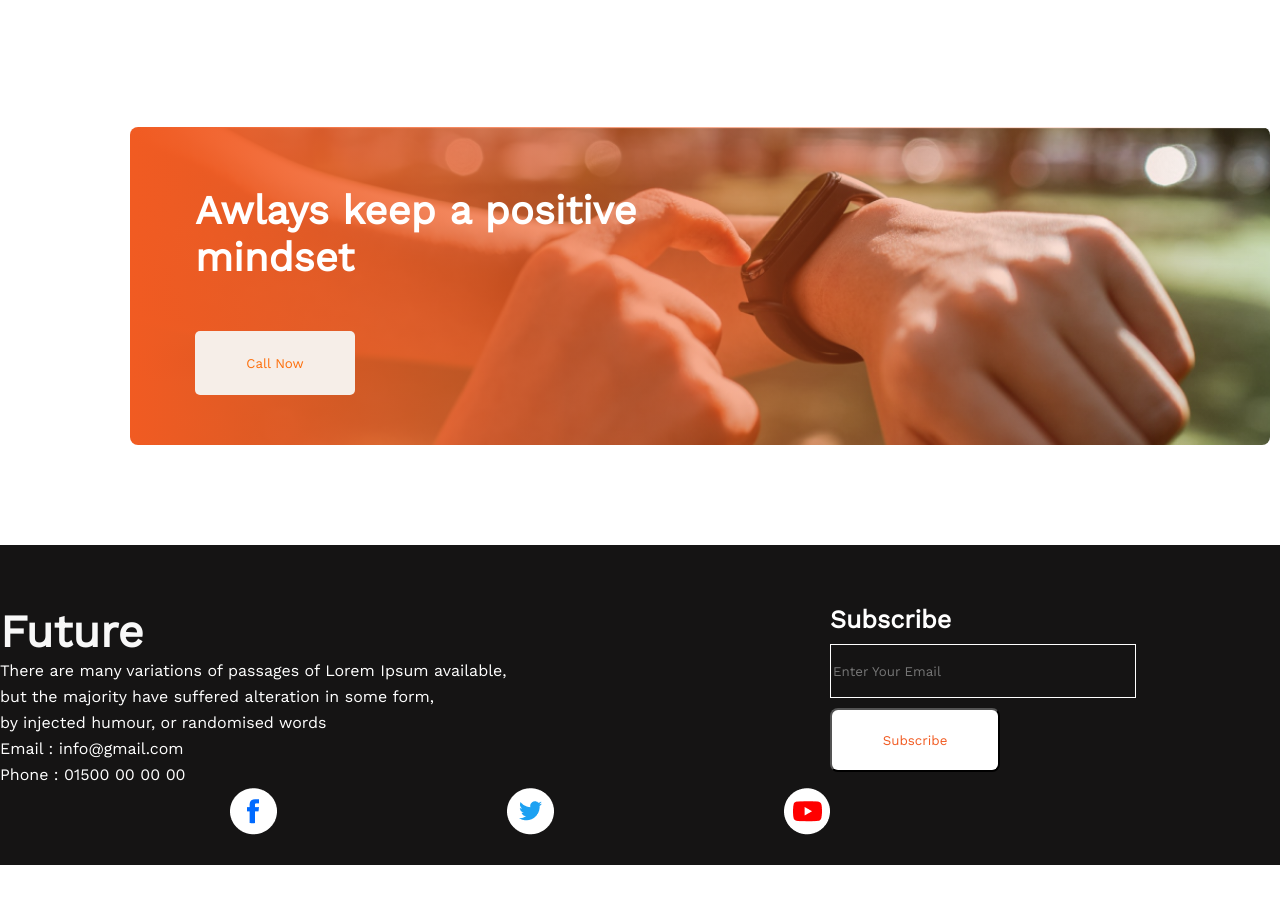
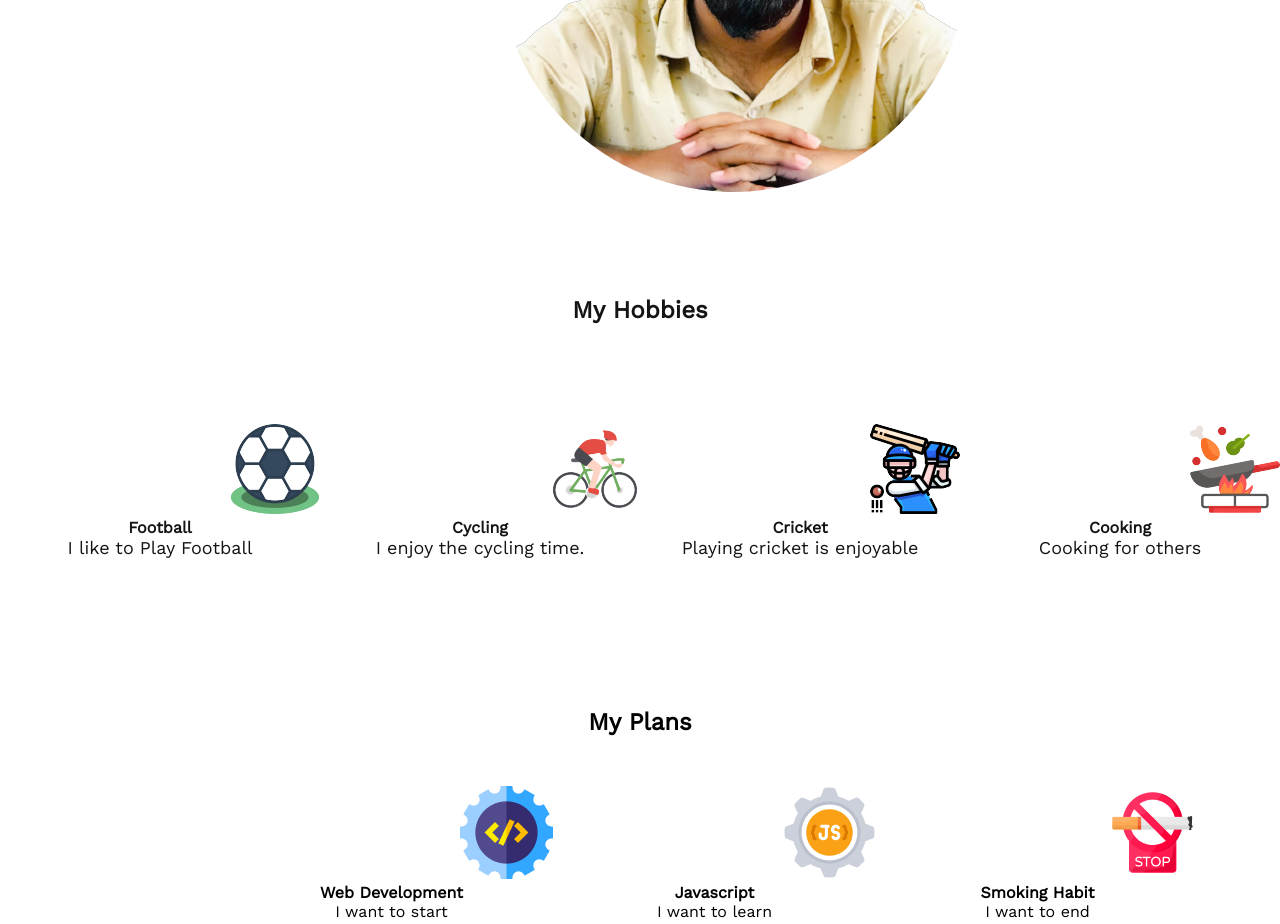
Before and after one commit to tarekulislam58/assignment-no-one, a plain HTML site: page index.html in a window 1280 px wide. Shown: the part 2050-2974 px from the top of the page. Before the commit the page ends 2915 px from the top, so only its background shows below. Drawn offline with nearby package versions, Linux system fonts and the light colour scheme.

Commit message:
added hobby

```diff
--- a/index.html
+++ b/index.html
@@ -1,21 +1,26 @@
 <!DOCTYPE html>
 <html lang="en">
+
 <head>
     <meta charset="UTF-8">
     <meta http-equiv="X-UA-Compatible" content="IE=edge">
     <meta name="viewport" content="width=device-width, initial-scale=1.0">
     <title>Assignment No.One</title>
     <!-- font link -->
-    <link rel="preconnect" href="https://fonts.googleapis.com"><link rel="preconnect" href="https://fonts.gstatic.com" crossorigin><link href="https://fonts.googleapis.com/css2?family=Open+Sans&family=Work+Sans&display=swap" rel="stylesheet">
+    <link rel="preconnect" href="https://fonts.googleapis.com">
+    <link rel="preconnect" href="https://fonts.gstatic.com" crossorigin>
+    <link href="https://fonts.googleapis.com/css2?family=Open+Sans&family=Work+Sans&display=swap" rel="stylesheet">
     <!-- css link -->
     <link rel="stylesheet" href="/styles/assignment.css">
+    <script src="https://kit.fontawesome.com/b3f938dee1.js" crossorigin="anonymous"></script>
 </head>
 
 <body>
     <header class="header">
 
         <h1 class="header-title">All Things Are Possible If You believe</h1>
-<p class="header-description">There are many variations of passages of Lorem Ipsum available, but the majority have suffered alteration in some form, by injected humour, or randomised words</p>
+        <p class="header-description">There are many variations of passages of Lorem Ipsum available, but the majority
+            have suffered alteration in some form, by injected humour, or randomised words</p>
 
         <input class="btn-p1" type="button" value="Contact Us">
 
@@ -29,7 +34,9 @@
                 </div>
                 <div class="description">
                     <h2 class="h-des">My failures of previous year</h2>
-<p class="p-des">Contrary to popular belief, Lorem Ipsum is not simply random text. It has roots in a piece of classical Latin literature from 45 BC, making it over 2000 years old. Richard McClintock.</p>
+                    <p class="p-des">Contrary to popular belief, Lorem Ipsum is not simply random text. It has roots in
+                        a piece of classical Latin literature from 45 BC, making it over 2000 years old. Richard
+                        McClintock.</p>
                     <ul>
                         <li> Contrary to popular belief, is not simply.</li>
                         <li>Contrary to popular belief.</li>
@@ -40,6 +47,35 @@
                 </div>
             </div>
 
+
+        </section>
+        <section>
+            <img class="img-niron" src="images/niron.png" alt="">
+            <h2 class="h-title">My Hobbies</h2>
+
+            <div class="hobby">
+                <div>
+                    <img src="/images/icons-2/football.png" alt="">
+                    <h4 class="hobbies-title">Football</h4>
+                    <p class="h-desc">I like to Play Football</p>
+                </div>
+                <div>
+                    <img src="/images/icons-2/cycling.png" alt="">
+                    <h4 class="hobbies-title">Cycling</h4>
+                    <p class="h-desc">I enjoy the cycling time.</p>
+                </div>
+                <div>
+                    <img src="/images/icons-2/cricket.png" alt="">
+
+                    <h4 class="hobbies-title">Cricket</h4>
+                    <p class="h-desc">Playing cricket is enjoyable</p>
+                </div>
+                <div>
+                    <img src="/images/icons-2/cookig.png" alt="">
+                    <h4 class="hobbies-title">Cooking</h4>
+                    <p class="h-desc">Cooking for others</p>
+                </div>
+            </div>
 
         </section>
         <!-- section two -->
@@ -104,19 +140,19 @@
                     <input class="btn-p2" type="button" value="Call Now">
                 </div>
                 <div>
+        </section>
 
-
-</section>
     </main>
     <!-- footer section -->
     <footer class="foot">
         <div>
             <h2 class="a">Future</h2>
-    <p class="b">There are many variations of passages of Lorem Ipsum available,<br> but the majority have suffered alteration in some form,<br> by injected humour, or randomised words</p>
+            <p class="b">There are many variations of passages of Lorem Ipsum available,<br> but the majority have
+                suffered alteration in some form,<br> by injected humour, or randomised words</p>
             <p class="b">Email : info@gmail.com</p>
             <p class="b">Phone : 01500 00 00 00</p>
             <div class="img-icon">
-        <img  src="images/icons/fb.png" alt="">
+                <img src="images/icons/fb.png" alt="">
                 <img src="images/icons/twitter.png" alt="">
                 <img src="images/icons/youtube.png" alt="">
             </div>
@@ -125,8 +161,9 @@
         <div>
             <h4 class="e">Subscribe</h4>
             <input class="f" type="email" name="" id="" placeholder="Enter Your Email"> <br>
-        <input class="g"  type="button" value="Subscribe">
+            <input class="g" type="button" value="Subscribe">
         </div>
     </footer>
 </body>
+
 </html>
--- a/styles/assignment.css
+++ b/styles/assignment.css
@@ -2,6 +2,7 @@
     margin: 0px;
     font-family: 'Work Sans';
 }
+
 /* banner styles */
 .header {
     background-image: url('../images/banner/banner2.png');
@@ -49,30 +50,35 @@
 }
 
 /* section one styles */
-.s-one{
+.s-one {
     width: 1080px;
     height: 735px;
     margin-top: 140px;
     background-color: #FFFFFF;
 }
-.s-one-des{
+
+.s-one-des {
     display: flex;
 }
-img{
+
+img {
     margin-left: 230px;
 }
-.description{
+
+.description {
     padding-left: 90px;
     margin-top: 210px;
 }
-.h-des{
+
+.h-des {
     font-weight: 700;
     font-size: 40px;
     color: #151414;
     width: 288px;
     height: 94px;
 }
-.p-des{
+
+.p-des {
     font-size: 16px;
     /* line-height: 26px; */
     color: #444343;
@@ -80,64 +86,70 @@ margin-top: 210px;
     padding-bottom: 20px;
 }
 
-li{
+li {
     list-style: none;
 }
-li:before{
-    content:'\2713' ;
+
+li:before {
+    content: '\2713';
     color: green;
 }
 
 
 /* section two styles */
-.section-two{
+.section-two {
     padding-top: 150px;
     text-align: center;
 
 }
-.sec-title{
+
+.sec-title {
     text-align: center;
 }
-.divf{
 
- padding:50px 250px 30px 230px ;
+.divf {
+
+    padding: 50px 250px 30px 230px;
     display: flex;
     justify-content: space-around;
 
 }
-.section-1{
-    background-image:linear-gradient(90deg, #F15B22 0%, rgba(241, 91, 34, 0) 100%), url('../images/watch.png');
+/* gradient section */
+.section-1 {
+    background-image: linear-gradient(90deg, #F15B22 0%, rgba(241, 91, 34, 0) 100%), url('../images/watch.png');
     /* height: 250px; */
     background-repeat: no-repeat;
-    margin-right:130px;
-    margin-left: 130px;
+    margin-right: 130px;
+    margin-left: 200px;
     border-radius: 8px;
     margin-top: 100px;
     background-size: cover;
-    background-attachment:scroll;
+    background-attachment: scroll;
     width: 1140px;
     margin-bottom: 100px;
 }
-.st-1{
+
+.st-1 {
     font-weight: 700;
     font-size: 40px;
     color: #FFFFFF;
     padding: 60px 0px 50px 65px;
 
 }
-.btn-p2{
+
+.btn-p2 {
     width: 160px;
     height: 64px;
     background: #f6eee8;
     border-radius: 5px;
     color: #FD6E0A;
-    border:0;
+    border: 0;
     margin: 0px 20px 50px 65px;
     /* margin: 15px 15px; */
 
 }
 
-.foot{
+.foot {
     display: flex;
     /* gap: 25px; */
     /* justify-content: space-around; */
@@ -145,35 +157,42 @@ background: #f6eee8;
     padding-bottom: 30px;
     background: #151414;
 }
-.a{
+
+.a {
     color: #F8F8F8;
     font-weight: 700;
     font-size: 45px;
     line-height: 53px;
 }
-.b{
+
+.b {
     color: #FFFFFF;
     font-weight: 400;
     font-size: 16px;
     line-height: 26px;
 }
-.img-icon{
+
+.img-icon {
     display: flex;
+
 }
-.e{
+
+.e {
     color: #FFFFFF;
     font-weight: 600;
     font-size: 25px;
     line-height: 29px;
     margin-bottom: 10px;
 }
-.f{
+
+.f {
     width: 300px;
     height: 50px;
     background: #151414;
-border: 1px  solid white ;
+    border: 1px solid white;
 }
-.g{
+
+.g {
     background: #FFFFFF;
     border-radius: 8px;
     width: 170.11px;
@@ -181,3 +200,30 @@ border: 1px  solid white ;
     color: #F15B22;
     margin-top: 10px;
 }
+
+/* hobbies section */
+.img-niron{
+    border-radius: 50%;
+    justify-content: center;
+    margin-top: 100px;
+    margin-left: 500px;
+}
+.h-title{
+    text-align: center;
+    color: #151414;
+    padding-top: 100px;
+    margin-bottom: 100px;
+}
+.hobby{
+    display: flex;
+    justify-content: center;
+}
+.hobbies-title{
+    color: #151414;
+    text-align: center;
+}
+.h-desc{
+    color: #151414;
+    font-size: 18px;
+    text-align: center;
+}
```
Also changed, not shown: images/icons-2/cookig.png (added), images/icons-2/cricket.png (added), images/icons-2/cycling.png (added), images/icons-2/football - Copy.png (added), images/icons-2/football.png (added), images/niron.png (added). Lines whose indentation alone changed are shown as unchanged.
